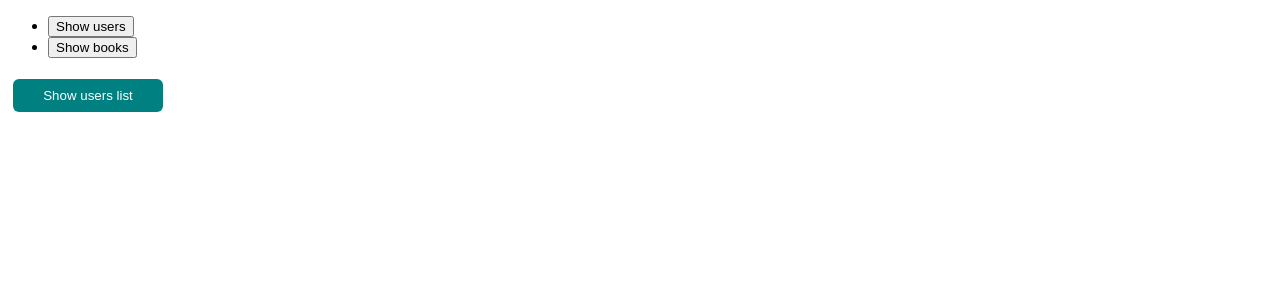
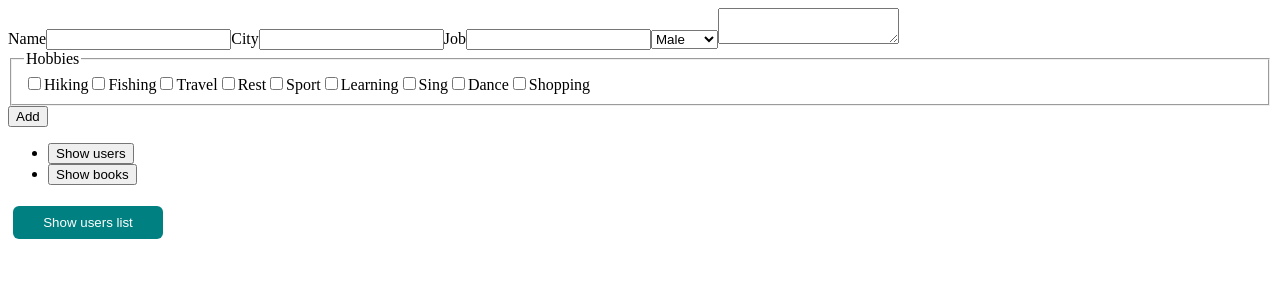
Before and after one commit to AlonaHarnyk/bc_79_react_next, a React (Vite) app: page / in a window 1280 px wide. Shown: the top 300 px of the page. Built offline with nearby package versions, Linux system fonts and the light colour scheme.

Commit message:
add Contact Form

```diff
--- a/src/components/App/App.tsx
+++ b/src/components/App/App.tsx
@@ -5,6 +5,7 @@
 import { useState } from "react";
 import { Books } from "../Books/Books.tsx";
 import { Users } from "../Users/Users.tsx";
+import AddContactForm from "../Contact/Contact.tsx";
 
 type Tab = "users" | "books";
 
@@ -12,6 +13,7 @@ function App() {
   const [activeTab, setActiveTab] = useState<Tab>("users");
   return (
     <>
+      <AddContactForm />
       <ul>
         <li>
           <button
--- /dev/null
+++ b/src/components/Contact/Contact.tsx
@@ -0,0 +1,114 @@
+import { Formik, Form, Field, type FormikHelpers } from "formik";
+
+type HobbiesValues =
+  | "hiking"
+  | "fishing"
+  | "travel"
+  | "rest"
+  | "sport"
+  | "learning"
+  | "sing"
+  | "dance"
+  | "shopping";
+
+type SexValue = "male" | "female";
+
+interface FormValues {
+  city: string;
+  name: string;
+  job: string;
+  hobbies: HobbiesValues[];
+  description: string;
+  sex: SexValue;
+}
+
+const initialValues: FormValues = {
+  city: "",
+  name: "",
+  job: "",
+  hobbies: [],
+  description: "",
+  sex: "male",
+};
+
+export default function AddContactForm() {
+  const handleSubmit = (
+    values: FormValues,
+    actions: FormikHelpers<FormValues>,
+  ) => {
+    console.log(values);
+    actions.resetForm();
+  };
+  return (
+    <Formik initialValues={initialValues} onSubmit={handleSubmit}>
+      <Form>
+        <label>
+          Name
+          <Field type="text" name="name" />
+        </label>
+
+        <label>
+          City
+          <Field type="text" name="city" />
+        </label>
+
+        <label>
+          Job
+          <Field type="text" name="job" />
+        </label>
+
+        <label>
+          <Field as="select" name="sex">
+            <option value="male">Male</option>
+            <option value="female">Female</option>
+          </Field>
+        </label>
+
+        <label>
+          <Field as="textarea" name="description"></Field>
+        </label>
+
+        <fieldset>
+          <legend>Hobbies</legend>
+          <label>
+            <Field type="checkbox" name="hobbies" value="hiking" />
+            Hiking
+          </label>
+          <label>
+            <Field type="checkbox" name="hobbies" value="fishing" />
+            Fishing
+          </label>
+          <label>
+            <Field type="checkbox" name="hobbies" value="travel" />
+            Travel
+          </label>
+          <label>
+            <Field type="checkbox" name="hobbies" value="rest" />
+            Rest
+          </label>
+          <label>
+            <Field type="checkbox" name="hobbies" value="sport" />
+            Sport
+          </label>
+          <label>
+            <Field type="checkbox" name="hobbies" value="learning" />
+            Learning
+          </label>
+          <label>
+            <Field type="checkbox" name="hobbies" value="sing" />
+            Sing
+          </label>
+          <label>
+            <Field type="checkbox" name="hobbies" value="dance" />
+            Dance
+          </label>
+          <label>
+            <Field type="checkbox" name="hobbies" value="shopping" />
+            Shopping
+          </label>
+        </fieldset>
+        <button>Add</button>
+      </Form>
+    </Formik>
+  );
+}
--- a/src/components/Users/Users.tsx
+++ b/src/components/Users/Users.tsx
@@ -38,7 +38,7 @@ export function Users() {
   const searchUser = (searchValue: string) => {
     setInputValue(searchValue);
   };
-  console.log(inputValue);
+
   return (
     <>
       {!isListShown && (
```
